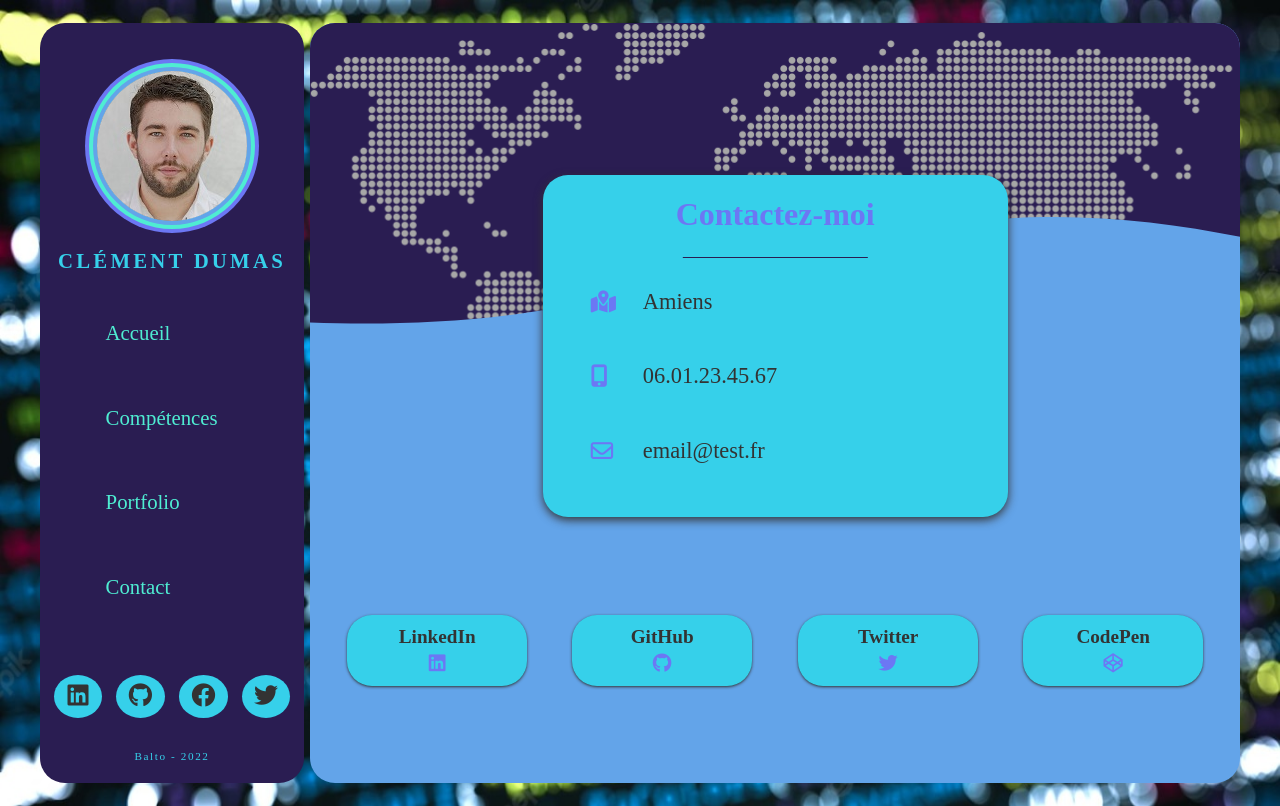
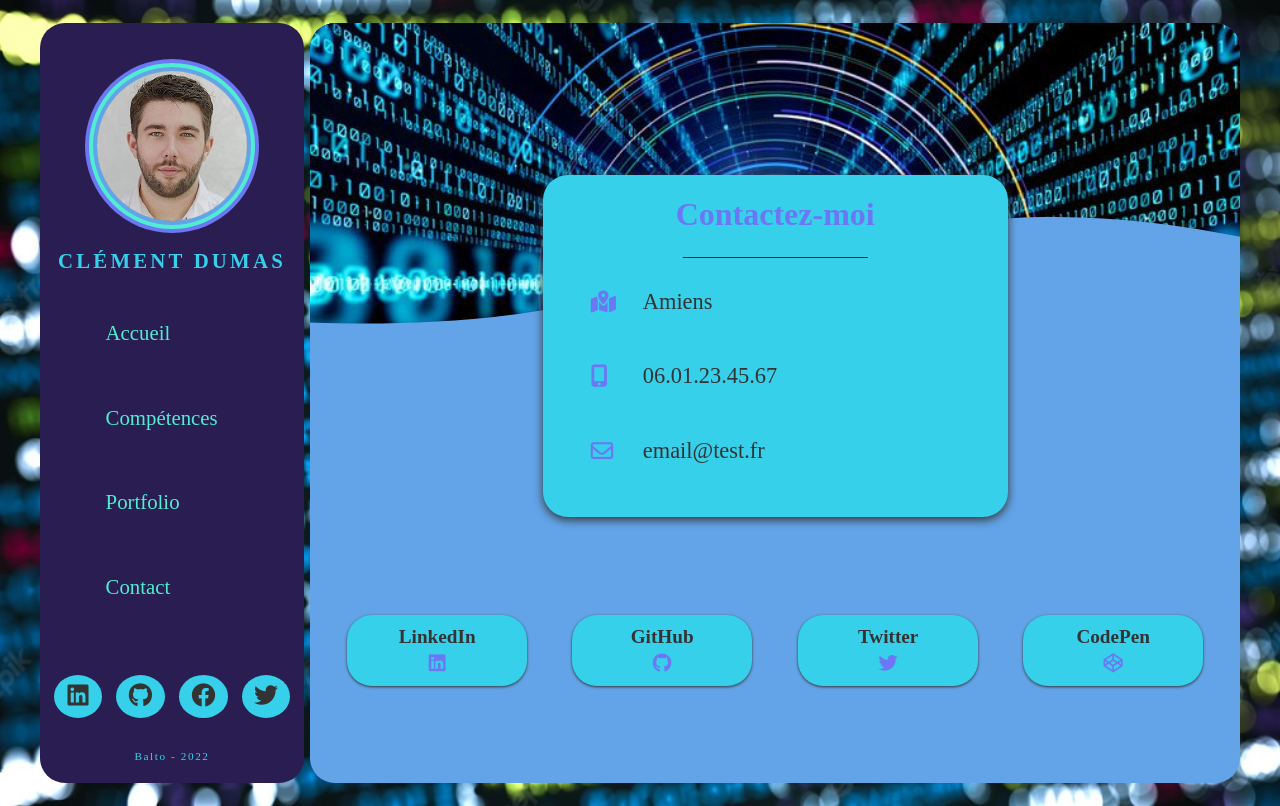
Before and after one commit to BaltoClem/CV_React, a React (Create React App) app: page /contact in a window 1280 px wide. Built offline with nearby package versions, Linux system fonts and the light colour scheme; some icons are missing; a web font is replaced by a local one; what lord-icon-element would draw is missing.

Commit message:
Ajout nouvelle image page contact

```diff
--- a/src/styles/pages/_contact.scss
+++ b/src/styles/pages/_contact.scss
@@ -30,8 +30,8 @@
             width: 100%;
             height: 100%;
             position: absolute;
-        background: url(../../media/map.jpg) no-repeat center top/cover;
-        filter: grayscale(100%);
+            background: url(../../media/coding_circle.jpg) no-repeat center top/cover;
+
         }
         &:after {
             content: '';
@@ -136,6 +136,7 @@
                     margin-top: .3rem;
                 }
             }
+
             //ANIMATION
             @mixin networkAnim($timeout) {
             animation: pop 1s forwards;
```
Lines whose indentation alone changed are shown as unchanged.
